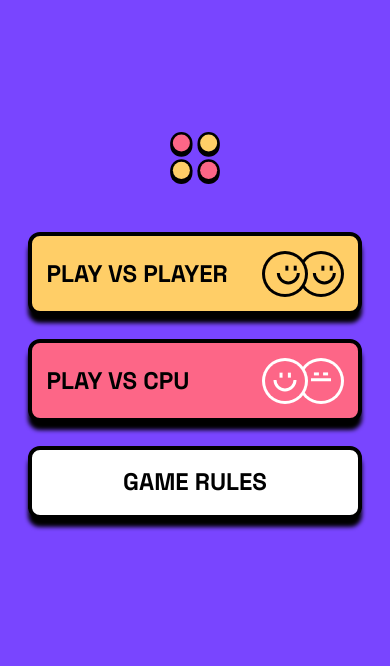
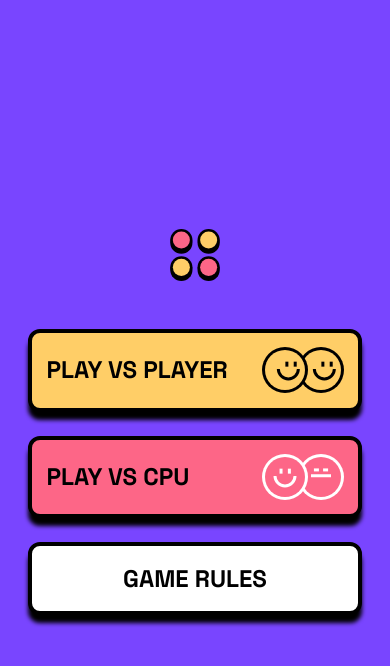
Before and after one commit to JoleneKearse/connect-four, a React (Vite) app: page / in a window 390 px wide. Shown: the top 666 px of the page. Built offline with nearby package versions, Linux system fonts and the light colour scheme.

Commit message:
chore: add hover designs to buttons

```diff
--- a/src/index.css
+++ b/src/index.css
@@ -62,6 +62,10 @@ html {
 }
 
 body {
+  display: flex;
+  flex-direction: column;
+  align-items: center;
+  justify-content: center;
   margin: 0;
   padding: 0;
   font-size: 16px;
@@ -129,7 +133,8 @@ button {
 }
 
 button:hover {
-  border-color: #646cff;
+  border: 4px solid var(--clr-brand-dark);
+  box-shadow: 0 8px 4px var(--clr-brand-dark);
 }
 button:focus,
 button:focus-visible {
@@ -137,9 +142,6 @@ button:focus-visible {
 }
 
 @media (max-width: 768px) {
-  .home-menu-container {
-    padding-top: 108px;
-  }
   button {
     width: 334px;
   }
```
